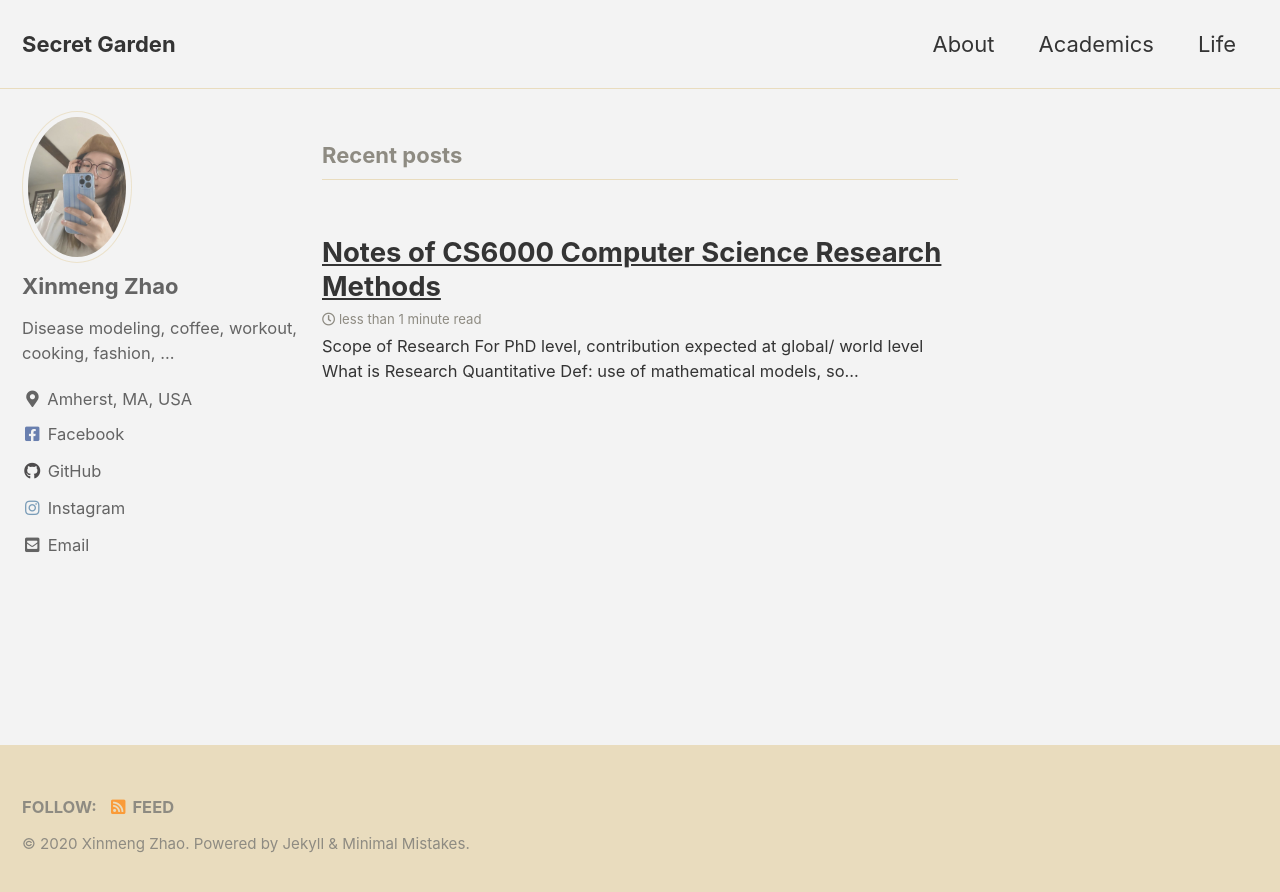
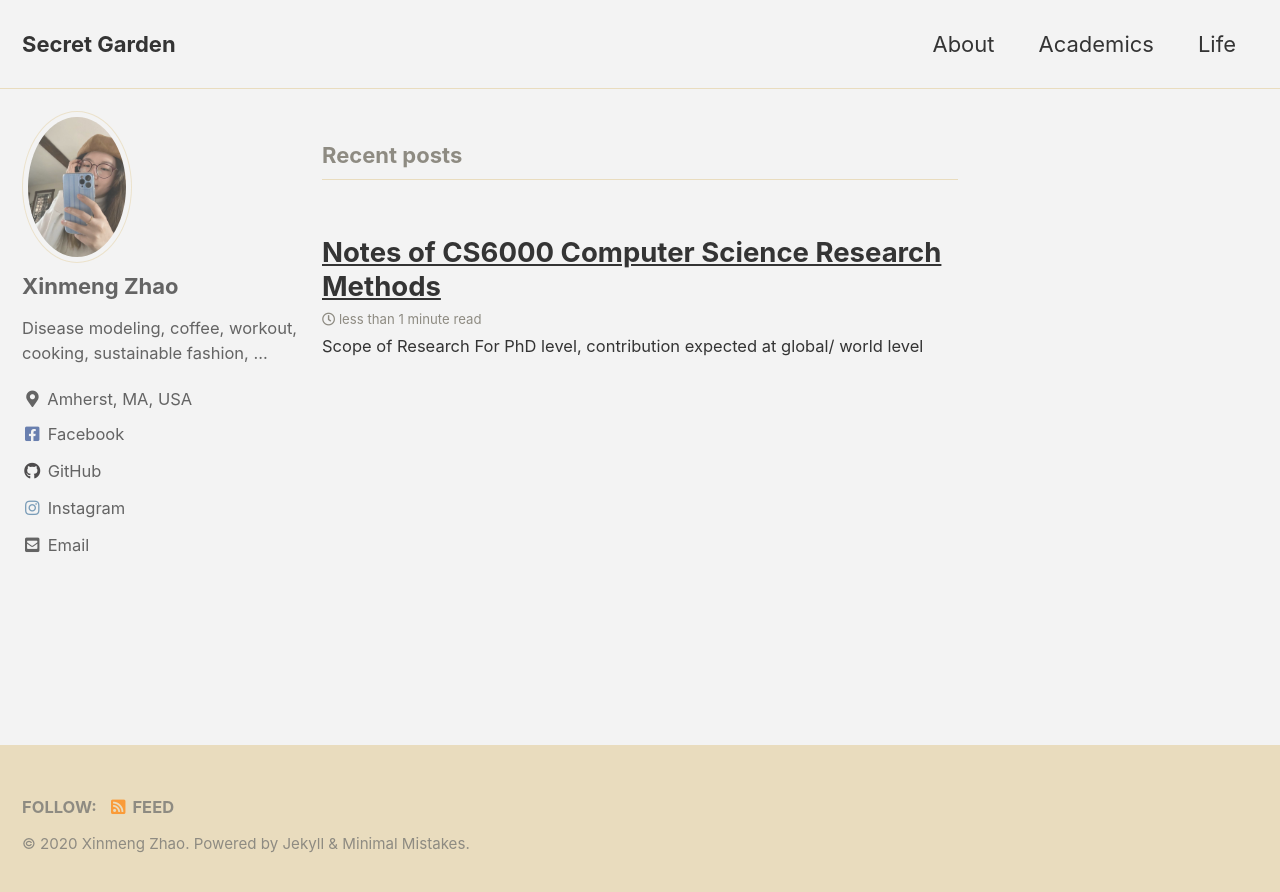
Before and after one commit to XinmengZhao/Xinmengzhao.github.io, a Jekyll site: the page built from index.html, in a window 1280 px wide. Shown: the top 892 px of the page. Built offline with Jekyll 4.4.1, drawn with Linux system fonts in a browser that asks for light colours; cached includes are drawn as plain includes; the list of posts is cut into pages by our own code.

Commit message:
modify properties

```diff
--- a/_config.yml
+++ b/_config.yml
@@ -95,7 +95,7 @@
 author:
   name             : "Xinmeng Zhao"
   avatar           : "/assets/images/bio_profile.png" # path of avatar image, e.g. "/assets/images/bio-photo.jpg"
-  bio              : "Disease modeling, coffee, workout, cooking, fashion, ..."
+  bio              : "Disease modeling, coffee, workout, cooking, sustainable fashion, ..."
   location         : "Amherst, MA, USA"
   email            :  "xinmengzhao@umass.edu"
   links:
@@ -288,3 +288,6 @@
     values:
       layout: single
       author_profile: true
+      comments: true
+      share: true
+      related: true
```
Also changed, not shown: _posts/2020-12-06-posts-Research_methods_notes.md (+3 -0 lines).
